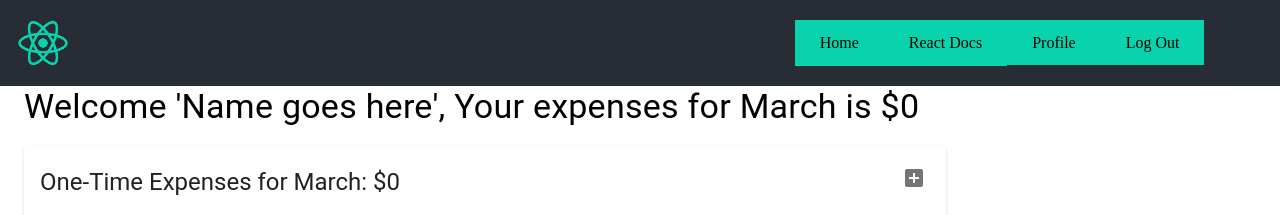
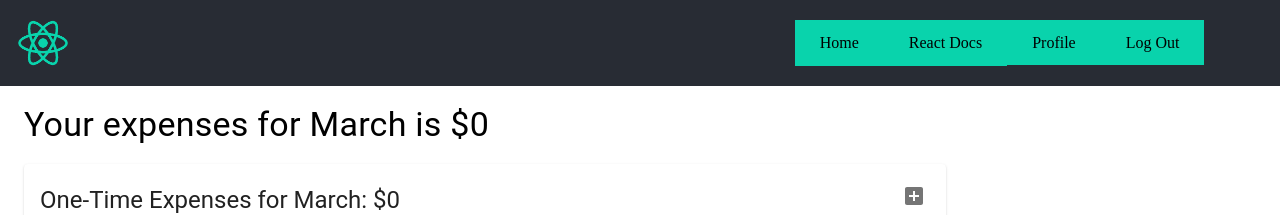
Before and after one commit to MAIMBRAIN/RedeFinance, a React (Create React App) app in the folder client/: page /dashboard in a window 1280 px wide. Shown: the top 215 px of the page. Built offline with nearby package versions, Linux system fonts and the light colour scheme; no server answers; sample sign-in values are in the browser's storage.

Commit message:
Spacing, title, form cost $ adornment

```diff
--- a/client/src/components/Expenses/ExpenseCard.js
+++ b/client/src/components/Expenses/ExpenseCard.js
@@ -116,8 +116,9 @@ const ExpenseCard = (props) =>
 
     return(
         <Container>
+            <br></br>
             <Typography variant={'h4'}>
-                Welcome 'Name goes here', Your expenses for {props.month} is ${expensesTotal()}
+                Your expenses for {props.month} is ${expensesTotal()}
             </Typography>
             <br></br>
                 <Grid container spacing={1} wrap={'wrap'}>
--- a/client/src/components/Expenses/ExpensesForm/ExpensesForm.js
+++ b/client/src/components/Expenses/ExpensesForm/ExpensesForm.js
@@ -81,7 +81,7 @@ const ExpensesForm = (props) =>
                             value={props.cost ? props.cost:""}
                             onChange={e => props.setCost(e.target.value)}
                             margin='normal'
-                            inputProps={{startAdornment: <InputAdornment position='start'>$</InputAdornment>}}
+                            InputProps={{startAdornment: <InputAdornment position='start'>$</InputAdornment>}}
                         >
                         </TextField>
                         <Button variant='contained' color='primary' type='submit' onClick={props.handleSubmit}>Add Expense</Button>
```
